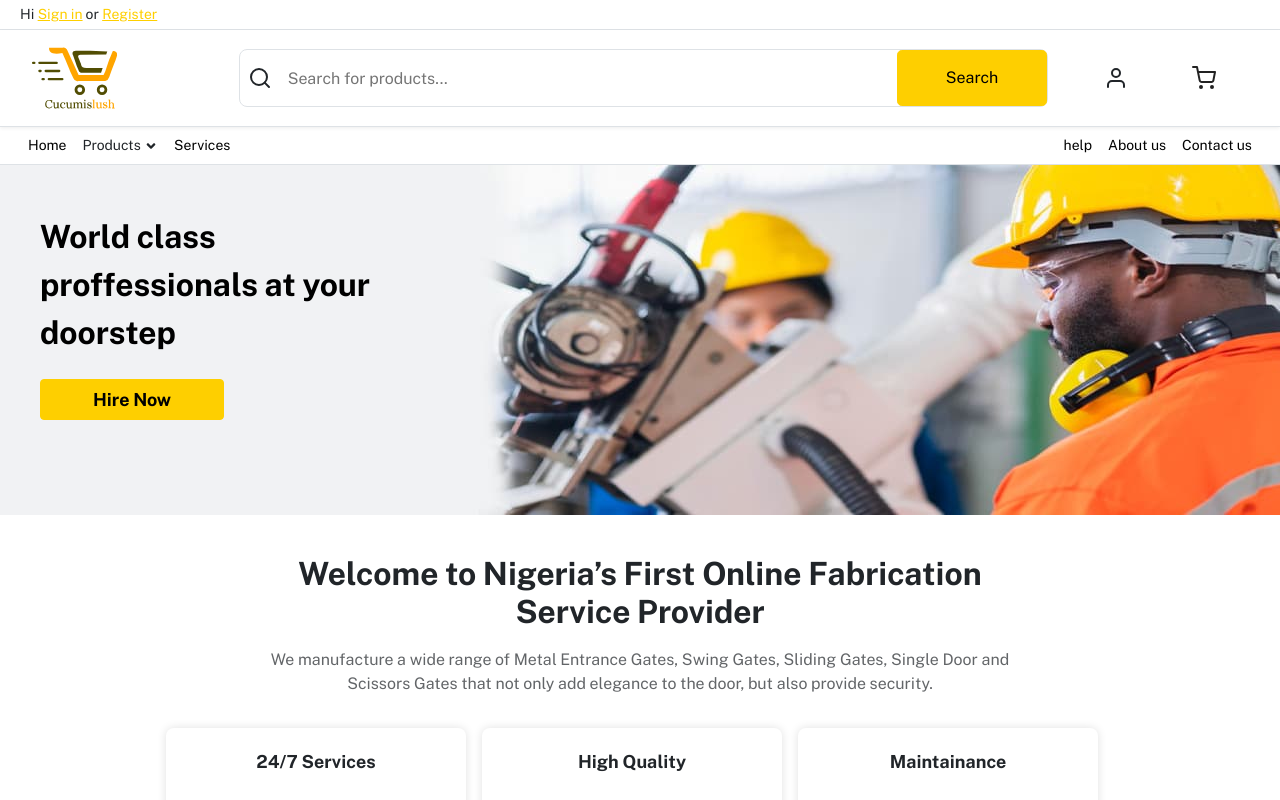
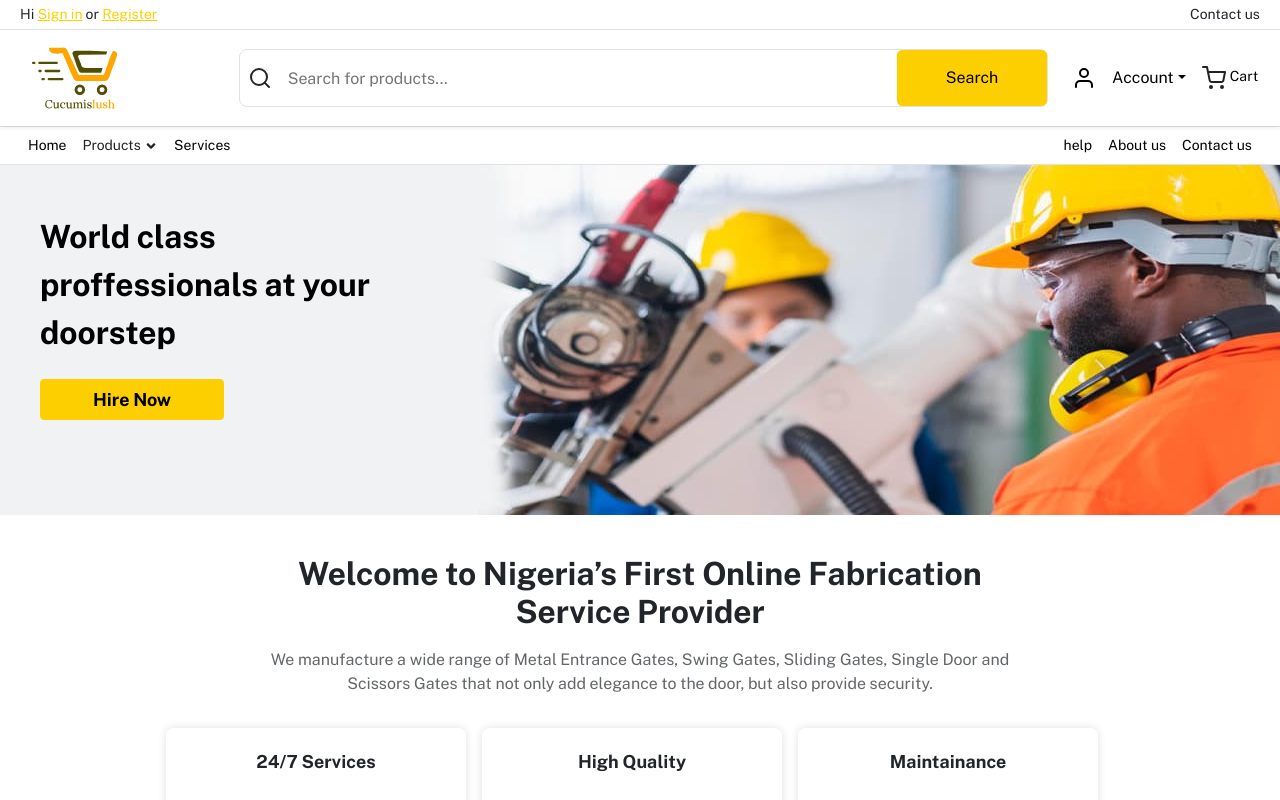
Before and after one commit to AY001A/FAB-SHOP, a React (Create React App) app: page / in a window 1280 px wide. Shown: the top 800 px of the page. Built offline with nearby package versions, Linux system fonts and the light colour scheme.

Commit message:
navbar ui adjustments

```diff
--- a/src/components/navbar/Header.js
+++ b/src/components/navbar/Header.js
@@ -6,11 +6,11 @@ import Logo from "../../assets/icons/cucumislogo.svg";
 import CartLogo from "../../assets/icons/carticon.svg";
 import Searchbar from "../../containers/searchbar/Searchbar";
 import { FaAngleDown, FaAngleRight, FaArrowDown } from "react-icons/fa";
-import { FiShoppingCart, FiUser } from "react-icons/fi";
+import { FiShoppingCart, FiUser, FiArrowDown } from "react-icons/fi";
 import { IconContext } from "react-icons/lib";
 import { useSelector, useDispatch } from "react-redux";
 import { logout } from "../../services/slices/authSlice";
-import { Offcanvas } from "react-bootstrap";
+import { NavDropdown, Offcanvas } from "react-bootstrap";
 import useIsMobileScreen from "../../utils/hooks/useIsMobileScreen";
 import { useState } from "react";
 import Cart from "../cart/Cart";
@@ -46,15 +46,7 @@ const Header = () => {
             </span>
           )}
           <div className="top-banner-contact">
-            {profile.isAuthenticated && (
-              <span
-                className="text-decoration-underline"
-                style={{ cursor: "pointer" }}
-                onClick={() => dispatch(logout())}
-              >
-                Logout
-              </span>
-            )}
+            <div>Contact us</div>
           </div>
         </div>
 
@@ -75,10 +67,72 @@ const Header = () => {
             <Searchbar />
           </div>
           <IconContext.Provider value={{ size: "24px" }}>
-            <div className="col-4 col-sm-3 nav-icons">
-              <FiUser />
-              <Link to={"cart"}>
-                <Cart count={cartQuantity} />
+            <div className="col-4 col-sm-3 nav-icons ">
+              <Link
+                to={"/"}
+                className="account_btn "
+                style={{ textDecoration: "none" }}
+              >
+                <FiUser color="black" />
+                <NavDropdown
+                  title={
+                    profile.isAuthenticated ? `Hi, ${firstName}` : "Account"
+                  }
+                  className="d-flex align-items-center account_dropdown d-none d-sm-block"
+                >
+                  {/* <p className="">Account</p>
+                  <FaAngleDown color="black" size={14} /> */}
+
+                  {profile.isAuthenticated ? (
+                    <>
+                      <NavDropdown.Item href="#action/3.2" className="mt-4">
+                        My Account
+                      </NavDropdown.Item>
+                      <NavDropdown.Item href="#action/3.2" className="mt-2">
+                        My Orders
+                      </NavDropdown.Item>
+
+                      <button
+                        className="btn btn-outline-primary border-0 btn-sm dropdown_btn mt-4"
+                        onClick={() => dispatch(logout())}
+                      >
+                        Logout
+                      </button>
+                    </>
+                  ) : (
+                    <>
+                      <Link to={"/login"}>
+                        <button className="btn btn-primary btn-sm dropdown_btn mt-4">
+                          Login
+                        </button>
+                      </Link>
+                      <Link to={"/register"}>
+                        <button
+                          className="btn  dropdown_btn  btn-sm"
+                          style={{ backgroundColor: "#FEF7D8" }}
+                        >
+                          Register
+                        </button>
+                      </Link>
+                    </>
+                  )}
+
+                  {/* <NavDropdown.Item href="#action/3.1">Action</NavDropdown.Item>
+                  <NavDropdown.Item href="#action/3.2">
+                    Another action
+                  </NavDropdown.Item>
+                  <NavDropdown.Item href="#action/3.3">
+                    Something
+                  </NavDropdown.Item> */}
+                </NavDropdown>
+              </Link>
+              <Link
+                to={"cart"}
+                className="cart_btn"
+                style={{ textDecoration: "none" }}
+              >
+                <Cart count={cartQuantity} />{" "}
+                <p className="d-none d-sm-block">Cart</p>
               </Link>
             </div>
           </IconContext.Provider>
--- a/src/components/navbar/style.scss
+++ b/src/components/navbar/style.scss
@@ -28,11 +28,15 @@ header {
     font-size: 14px;
     padding: 4px 20px;
 
+     z-index: -1;
+
     ul {
       padding-left: 0;
       a {
         text-decoration: none;
         color: black;
+        z-index: 0;
+
 
         &:hover {
           color: $primary;
@@ -54,6 +58,41 @@ header {
     }
   }
 }
+.dropdown_btn{
+  width: 80%;
+  margin: 0 14px;
+  margin-bottom: 12px;
+}
+
+.cart_btn{
+   display: flex;
+   p{
+     font-size: 14px;
+     margin: 0;
+     padding-left: 4px;
+     color:black;
+   }
+
+}
+.account_btn{
+
+  display: flex;
+  align-items: center;
+  p{
+    font-size: 14px;
+
+    margin: 0;
+    padding-left: 4px;
+    color:black;
+  }
+
+  .account_dropdown{
+    a{
+      color: black;
+    }
+  }
+}
+
 
 .mobile-searchnav {
   padding-right: 8px;
@@ -87,9 +126,7 @@ header {
       display: block;
       // min-width: 300px;
 
-      input {
 
-   }
 
 
     }
--- a/src/pages/home/HomePage.js
+++ b/src/pages/home/HomePage.js
@@ -62,7 +62,7 @@ const HomePage = () => {
         </section>
         <section className="carousel_header billboard_ad">
           <div className="carousel_info">
-            <p>Advertise your products on bilboards in Nigeria</p>
+            <p>Advertise your business on bilboards in Nigeria</p>
 
             <button className="btn btn-primary">
               <strong>Shop Now</strong>
```
